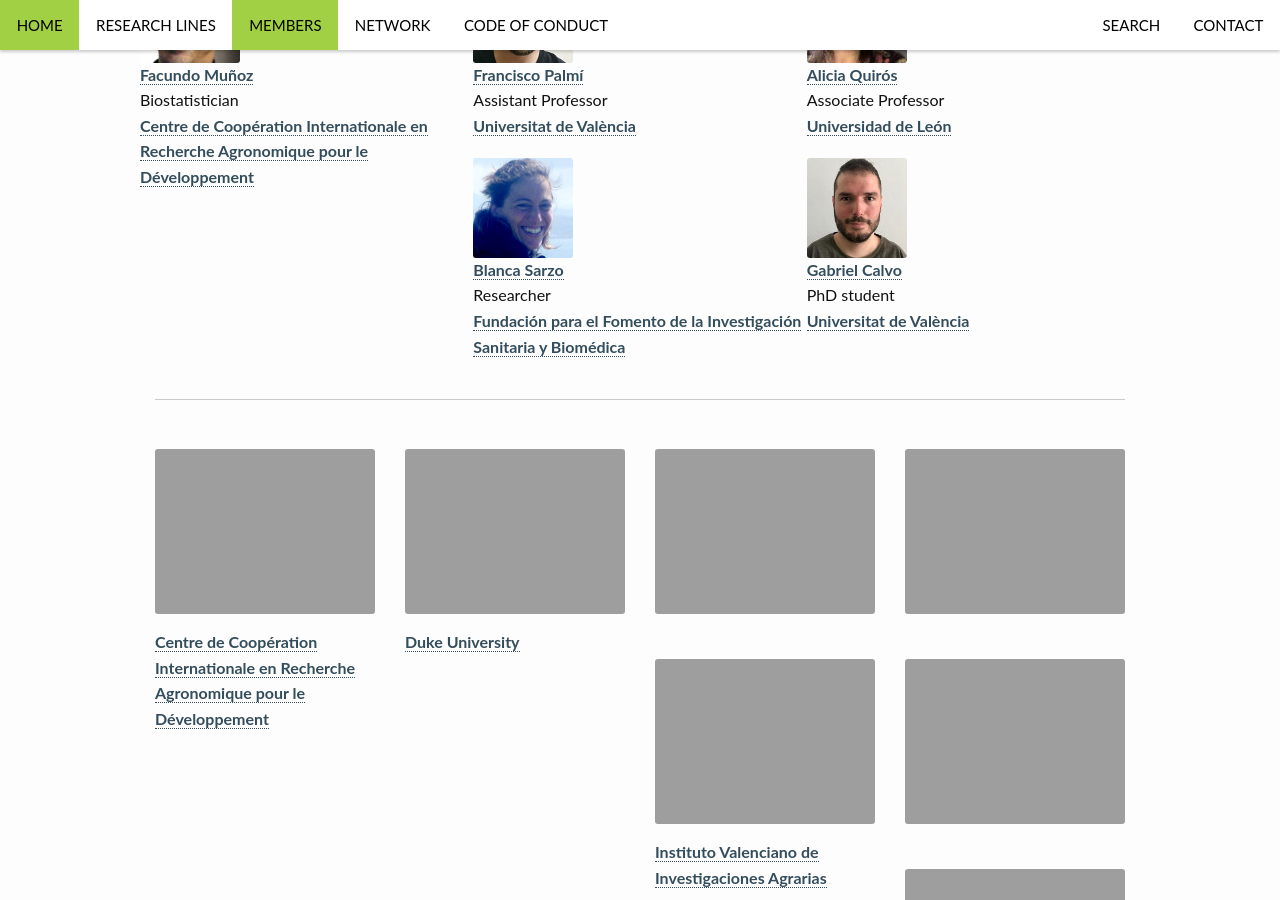
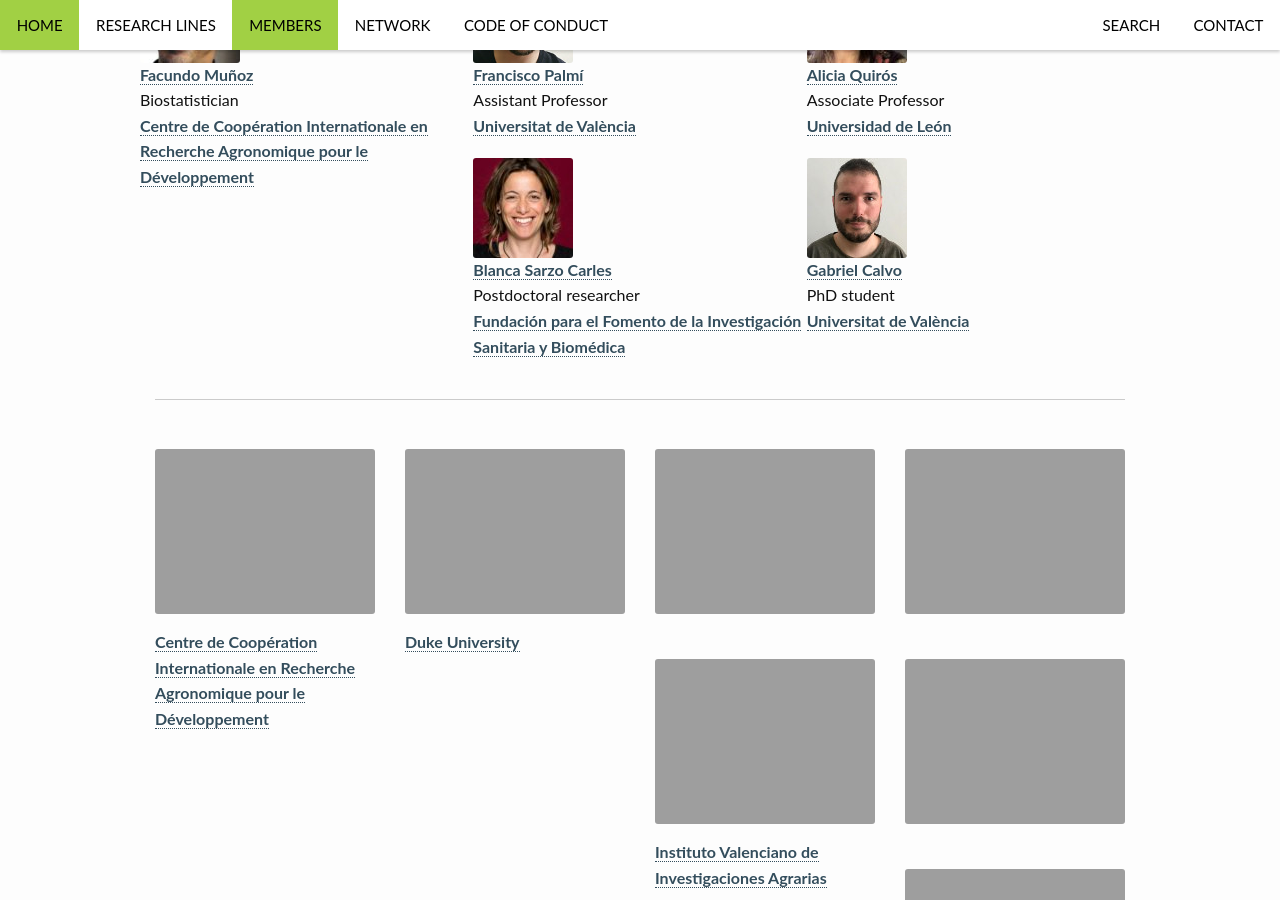
Before and after one commit to VABAR/VABAR.github.io, a Jekyll site: the page built from pages/members.md, in a window 1280 px wide and 900 px high, scrolled down 1475 px. Built offline with Jekyll 4.4.1, drawn with Linux system fonts in a browser that asks for light colours.

Commit message:
Blanca Sarzo. Update picture and details.

```diff
--- a/_data/members.yml
+++ b/_data/members.yml
@@ -131,12 +131,12 @@
   url: https://aliciaquiros.wordpress.com/
   img: alicia.jpg
 
-- name: Blanca Sarzo
+- name: Blanca Sarzo Carles
   affiliation: fisabio
-  position: Researcher
+  position: Postdoctoral researcher
   email: blanca.sarzo@uv.es
   url: http://fisabio.san.gva.es/
-  img: bsarzo.jpg
+  img: blanca.jpg
 
 - name: Gabriel Calvo
   affiliation: uveg
```
Also changed, not shown: images/members/blanca.jpg (added), images/members/bsarzo.jpg (deleted).
